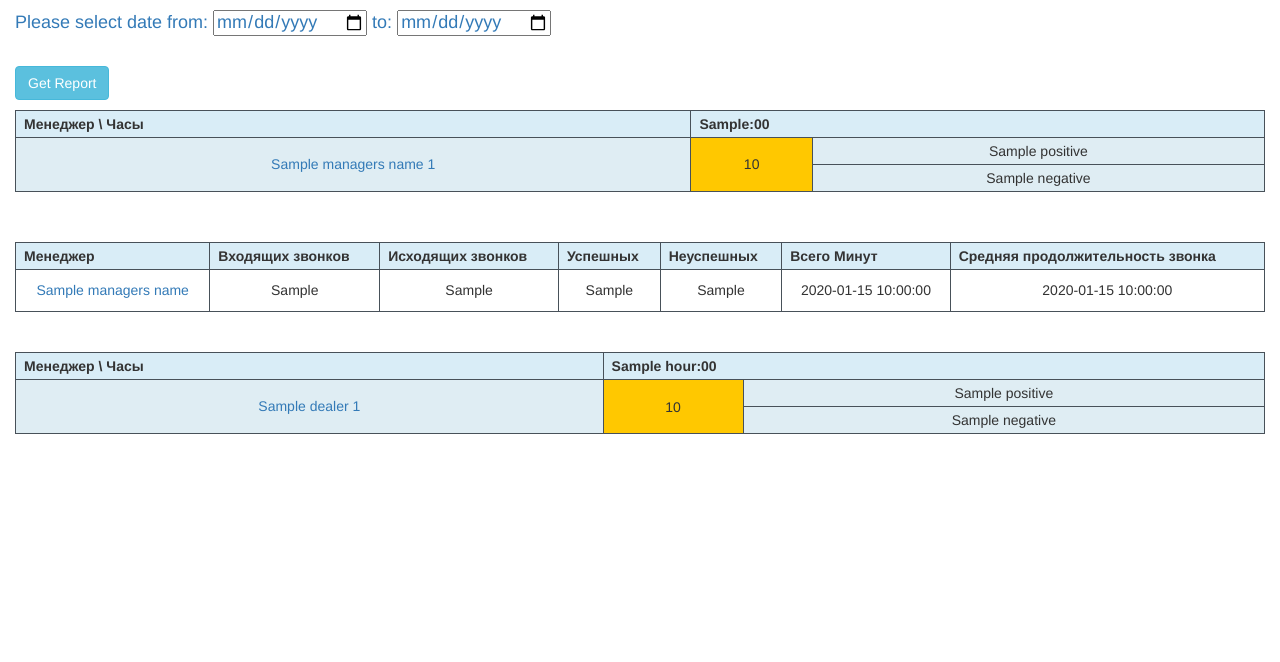
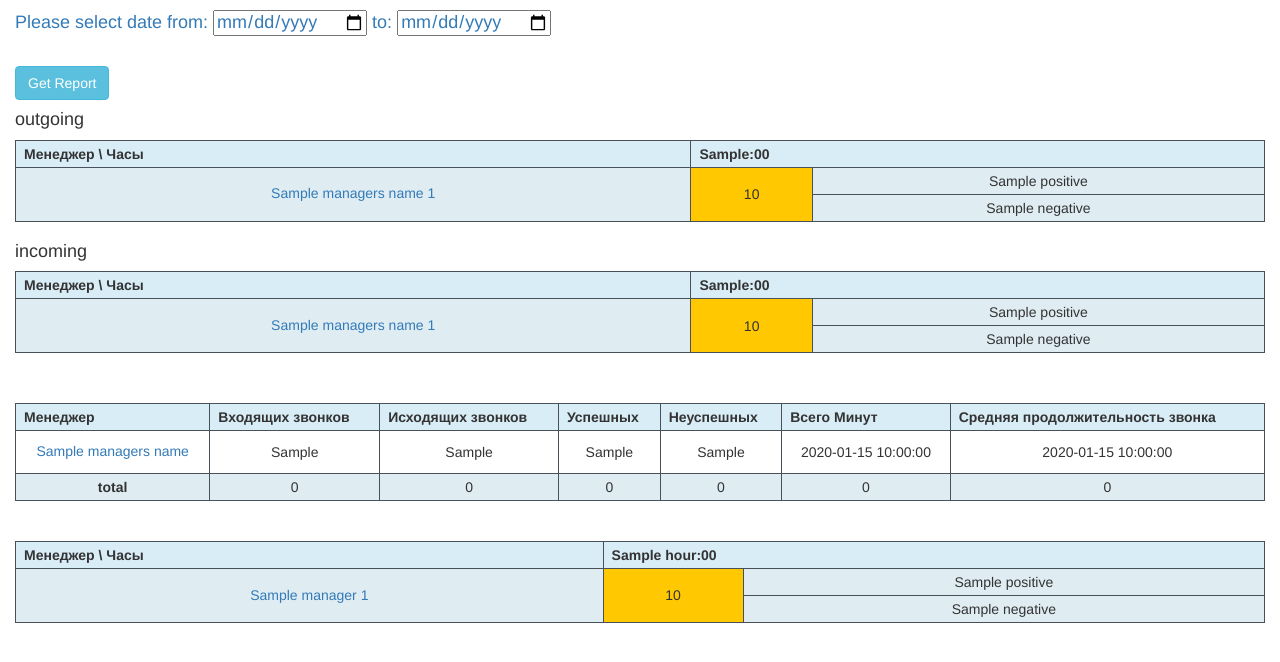
Before and after one commit to SergeyLatsarus/AsteriskStat, a Flask app: template app/templates/index.html in a window 1280 px wide; the page is wider, and only the part inside the window is pictured. Shown: the top 662 px of that part. Run offline with Flask 2, Linux system fonts and the light colour scheme; tables that the repository leaves empty or names only in its code hold one stand-in row (values such as "Sample post"); the template is opened without the code that fills it: values that come from a table or form of the project are taken from there, most other values are stand-ins (such as "Sample title", 1, 10 or a date in 2020); some libraries are stand-ins or nearby versions.

Commit message:
refactoring

```diff
--- a/app/templates/index.html
+++ b/app/templates/index.html
@@ -30,11 +30,19 @@
       <script>
           $(function() {
             $( "#datepicker_from" ).datepicker();
-          });
-            $(function() {
             $( "#datepicker_to" ).datepicker();
+            //$("#total_in").text(total_in);
           });
       </script>
+
+
+        <script>
+
+              $(function(){
+
+              });
+
+              </script>
 
     </head>
 
@@ -64,6 +72,8 @@
 
             {% endblock %}
 
+<h4>outgoing</h4>
+
           <table class="table table_score">
               <thead>
                 <tr class="info">
@@ -77,31 +87,31 @@
             </thead>
             <tbody>
 
-                {% for manager in managers %}
+                {% for manager in visible_managers %}
 
                 <tr align=center >
                   <td colspan="2" rowspan="2" align=center  style="background: #dfedf3" ><h5><p class="text-primary">{{ managers_names[manager] }} {{ managers[manager].caller_id }}</p></h5></td>
 
                     {% for i in work_hours %}
-                      <td rowspan="2" align=center class="row v_align_center" id = "{{ managers[manager].caller_id }}aRow{{i}}" > {{managers[manager].details[i].duration}}</td>
+                      <td rowspan="2" align=center class="row v_align_center" id = "{{ managers[manager].caller_id }}aRow{{i}}" > {{managers[manager].detailsOut[i].duration}}</td>
                       <script>
-                                if ({{ managers[manager].details[i].duration }} == 0) {
+                                if ({{ managers[manager].detailsOut[i].duration }} == 0) {
                                   document.getElementById('{{ managers[manager].caller_id }}aRow{{i}}').style.background = "#ffffff";
-                                } else if ({{ managers[manager].details[i].duration }} < 10) {
+                                } else if ({{ managers[manager].detailsOut[i].duration }} < 10) {
                                   document.getElementById('{{ managers[manager].caller_id }}aRow{{i}}').style.background = "#ff8800";
-                                } else if ({{ managers[manager].details[i].duration }} < 15) {
+                                } else if ({{ managers[manager].detailsOut[i].duration }} < 15) {
                                   document.getElementById('{{ managers[manager].caller_id }}aRow{{i}}').style.background = "#ffc800";
-                                } else if ({{ managers[manager].details[i].duration }} < 25) {
+                                } else if ({{ managers[manager].detailsOut[i].duration }} < 25) {
                                   document.getElementById('{{ managers[manager].caller_id }}aRow{{i}}').style.background = "#c4ff00";
-                                } else if ({{ managers[manager].details[i].duration }} < 35) {
+                                } else if ({{ managers[manager].detailsOut[i].duration }} < 35) {
                                   document.getElementById('{{ managers[manager].caller_id }}aRow{{i}}').style.background = "#00ff00";
-                                } else if ({{ managers[manager].details[i].duration }} < 70) {
+                                } else if ({{ managers[manager].detailsOut[i].duration }} < 70) {
                                   document.getElementById('{{ managers[manager].caller_id }}aRow{{i}}').style.background = "#228B22";
                                 } else {
                                   document.getElementById('{{ managers[manager].caller_id }}aRow{{i}}').style.background = "#66CC33";
                                 }
                       </script>
-                      <td style="background: #dfedf3 " align=center > {{ managers[manager].details[i].positive  }} </td>
+                      <td style="background: #dfedf3 " align=center > {{ managers[manager].detailsOut[i].positive  }} </td>
 
                     {% endfor %}
 
@@ -111,7 +121,7 @@
 
                         {% for i in work_hours %}
 
-                      <td align=center>{{ managers[manager].details[i].negative  }}</td>
+                      <td align=center>{{ managers[manager].detailsOut[i].negative  }}</td>
 
                         {% endfor %}
 
@@ -121,6 +131,68 @@
 
             </tbody>
         </table>
+
+<h4>incoming</h4>
+
+          <table class="table table_score">
+              <thead>
+                <tr class="info">
+                  <th colspan="2" align=center  rowspan="2">Менеджер \ Часы </th>
+
+                {% for i in work_hours %}
+                  <th colspan="2" rowspan="2" align=center >{{i}}:00</th>
+                {% endfor %}
+
+                </tr>
+            </thead>
+            <tbody>
+
+                {% for manager in visible_managers %}
+
+                <tr align=center >
+                  <td colspan="2" rowspan="2" align=center  style="background: #dfedf3" ><h5><p class="text-primary">{{ managers_names[manager] }} {{ managers[manager].caller_id }}</p></h5></td>
+
+                    {% for i in work_hours %}
+                      <td rowspan="2" align=center class="row v_align_center" id = "{{ managers[manager].caller_id }}bRow{{i}}" > {{managers[manager].detailsIn[i].duration}}</td>
+                      <script>
+                                if ({{ managers[manager].detailsIn[i].duration }} == 0) {
+                                  document.getElementById('{{ managers[manager].caller_id }}bRow{{i}}').style.background = "#ffffff";
+                                } else if ({{ managers[manager].detailsIn[i].duration }} < 10) {
+                                  document.getElementById('{{ managers[manager].caller_id }}bRow{{i}}').style.background = "#ff8800";
+                                } else if ({{ managers[manager].detailsIn[i].duration }} < 15) {
+                                  document.getElementById('{{ managers[manager].caller_id }}bRow{{i}}').style.background = "#ffc800";
+                                } else if ({{ managers[manager].detailsIn[i].duration }} < 25) {
+                                  document.getElementById('{{ managers[manager].caller_id }}bRow{{i}}').style.background = "#c4ff00";
+                                } else if ({{ managers[manager].detailsIn[i].duration }} < 35) {
+                                  document.getElementById('{{ managers[manager].caller_id }}bRow{{i}}').style.background = "#00ff00";
+                                } else if ({{ managers[manager].detailsIn[i].duration }} < 70) {
+                                  document.getElementById('{{ managers[manager].caller_id }}bRow{{i}}').style.background = "#228B22";
+                                } else {
+                                  document.getElementById('{{ managers[manager].caller_id }}bRow{{i}}').style.background = "#66CC33";
+                                }
+                      </script>
+                      <td style="background: #dfedf3 " align=center > {{ managers[manager].detailsIn[i].positive  }} </td>
+
+                    {% endfor %}
+
+
+                </tr>
+                     <tr style="background: #dfedf3">
+
+                        {% for i in work_hours %}
+
+                      <td align=center>{{ managers[manager].detailsIn[i].negative  }}</td>
+
+                        {% endfor %}
+
+                </tr>
+
+                {% endfor %}
+
+            </tbody>
+        </table>
+
+
 
         <br>
 
@@ -136,9 +208,17 @@
                   <th>Средняя продолжительность звонка</th>
                   </tr>
           </thead>
-
+<script> total_in = 0;
+         total_out = 0;
+         total_succes = 0;
+         total_unsucces = 0;
+         total_time = 0;
+         total_avg = 0;
+         sum = 0;
+         i = 0;
+</script>
           <tbody align=center border=solid 1px #326e87>
-            {% for manager in managers %}
+            {% for manager in visible_managers %}
 
               <tr>
               <td><h5> <p class="text-primary">{{ managers_names[manager] }}</p> </h5>  </td>
@@ -149,9 +229,25 @@
               <td>{{ managers[manager].total_calls_time  }}</td>
               <td>{{ managers[manager].average_time}}</td>
               </tr>
-
-
+            <script>total_in +={{ managers[manager].inbound_calls }};
+                    total_out += {{ managers[manager].outbound_calls }};
+                    total_succes += {{ managers[manager].succesed_calls  }};
+                    total_unsucces += {{ managers[manager].unsuccesed_calls  }};
+                    total_time += {{ managers[manager].total_calls_time  }};
+                    sum += {{ managers[manager].average_time}};
+                    i++;
+                    total_avg = (sum/i).toFixed(1);
+            </script>
             {% endfor %}
+          <tr bgcolor="#dfedf3">
+            <td> <b> total </b>  </td>
+            <td id="total_in"> </td>
+            <td id="total_out">  </td>
+            <td id="total_succes">  </td>
+            <td id="total_unsucces">  </td>
+            <td id="total_time">  </td>
+            <td id="total_avg">  </td>
+          </tr>
           </tbody>
 
 
@@ -171,34 +267,34 @@
                 {% for dealer in dealingers %}
 
                 <tr align=center >
-                  <td colspan="2" rowspan="2" align=center  style="background: #dfedf3" ><h5><p class="text-primary">{{ dealingers[dealer].caller_name }} {{ dealingers[dealer].caller_id }}</p></h5></td>
+                  <td colspan="2" rowspan="2" align=center  style="background: #dfedf3" ><h5><p class="text-primary">{{ managers[dealer].caller_name }} {{ managers[dealer].caller_id }}</p></h5></td>
 
                     {% for i in all_hours %}
-                      <td rowspan="2" align=center class="row v_align_center" id = "{{ dealingers[dealer].caller_id }}aRow{{i}}" > {{dealingers[dealer].details[i].duration}}</td>
+                      <td rowspan="2" align=center class="row v_align_center" id = "{{ managers[dealer].caller_id }}cRow{{i}}" > {{managers[dealer].detailsIn[i].duration}}</td>
                       <script>
-                                if ({{ dealingers[dealer].details[i].duration }} == 0) {
-                                  document.getElementById('{{ dealingers[dealer].caller_id }}aRow{{i}}').style.background = "#ffffff";
-                                } else if ({{ dealingers[dealer].details[i].duration }} < 10) {
-                                  document.getElementById('{{ dealingers[dealer].caller_id }}aRow{{i}}').style.background = "#ff8800";
-                                } else if ({{ dealingers[dealer].details[i].duration }} < 15) {
-                                  document.getElementById('{{ dealingers[dealer].caller_id }}aRow{{i}}').style.background = "#ffc800";
-                                } else if ({{ dealingers[dealer].details[i].duration }} < 25) {
-                                  document.getElementById('{{ dealingers[dealer].caller_id }}aRow{{i}}').style.background = "#c4ff00";
-                                } else if ({{ dealingers[dealer].details[i].duration }} < 35) {
-                                  document.getElementById('{{ dealingers[dealer].caller_id }}aRow{{i}}').style.background = "#00ff00";
-                                } else if ({{ dealingers[dealer].details[i].duration }} < 70) {
-                                  document.getElementById('{{ dealingers[dealer].caller_id }}aRow{{i}}').style.background = "#228B22";
+                                if ({{ managers[dealer].detailsIn[i].duration }} == 0) {
+                                  document.getElementById('{{ managers[dealer].caller_id }}cRow{{i}}').style.background = "#ffffff";
+                                } else if ({{ managers[dealer].detailsIn[i].duration }} < 10) {
+                                  document.getElementById('{{ managers[dealer].caller_id }}cRow{{i}}').style.background = "#ff8800";
+                                } else if ({{ managers[dealer].detailsIn[i].duration }} < 15) {
+                                  document.getElementById('{{ managers[dealer].caller_id }}cRow{{i}}').style.background = "#ffc800";
+                                } else if ({{ managers[dealer].detailsIn[i].duration }} < 25) {
+                                  document.getElementById('{{ managers[dealer].caller_id }}cRow{{i}}').style.background = "#c4ff00";
+                                } else if ({{ managers[dealer].detailsIn[i].duration }} < 35) {
+                                  document.getElementById('{{ managers[dealer].caller_id }}cRow{{i}}').style.background = "#00ff00";
+                                } else if ({{ managers[dealer].detailsIn[i].duration }} < 70) {
+                                  document.getElementById('{{ managers[dealer].caller_id }}cRow{{i}}').style.background = "#228B22";
                                 } else {
-                                  document.getElementById('{{ dealingers[dealer].caller_id }}aRow{{i}}').style.background = "#66CC33";
+                                  document.getElementById('{{ managers[dealer].caller_id }}cRow{{i}}').style.background = "#66CC33";
                                 }
                       </script>
-                      <td style="background: #dfedf3 " align=center > {{ dealingers[dealer].details[i].positive  }} </td>
+                      <td style="background: #dfedf3 " align=center > {{ managers[dealer].detailsIn[i].positive  }} </td>
                     {% endfor %}
 
                 </tr>
                      <tr style="background: #dfedf3">
                         {% for i in all_hours %}
-                            <td align=center>{{ dealingers[dealer].details[i].negative  }}</td>
+                            <td align=center>{{ managers[dealer].detailsIn[i].negative  }}</td>
                         {% endfor %}
                 </tr>
 
@@ -208,5 +304,19 @@
 
   </div>
   <br><br>
+
+
+
+      <script>
+          $(function() {
+            $("#total_in").text(total_in);
+            $("#total_out").text(total_out);
+            $("#total_succes").text(total_succes);
+            $("#total_unsucces").text(total_unsucces);
+            $("#total_time").text(total_time);
+            $("#total_avg").text(total_avg);
+          });
+      </script>
+
   </body>
 </html>
--- a/app/views.py
+++ b/app/views.py
@@ -3,10 +3,11 @@ import sys
 reload(sys)
 sys.setdefaultencoding('utf8')
 
-from flask import render_template, flash, redirect, request
+from flask import render_template, request
 from app import app
 from getData import UserDate
 import getData
+from config import managers_num, managers_names, dealingers_num, work_hours, all_hours
 
 
 @app.route('/')
@@ -15,17 +16,11 @@ import getData
 
 def index():
 
-    managers_num = ('205', '207', '223', '251', '300', '221', '227')
-    managers_names = { 205:"Андрей Радостнов",207:"Дмитрий Алексенцев",223:"Алина Кондратьева",300:"Богдан Малышев",221:"Александр Мелкумянц",227:"Михаил Цыганов"}
-    dealingers_num = ('241', '242', '209')
-    work_hours = ('08','09','10','11','12','13','14','15','16','17','18','19','20')
-    all_hours = ('00','01','02','03','04','05','06','07','08','09','10','11','12','13','14','15','16','17','18','19','20','21','22','23')
-
     form = UserDate(request.form)
     requsted_date_from = form.input_date_from._value()
     requsted_date_to = form.input_date_to._value()
 
-    all_managers = getData.query(requsted_date_from, requsted_date_to)
+    all_managers = getData.main(requsted_date_from, requsted_date_to)
     visible_managers = {}
     visible_dealingers = {}
 
@@ -45,7 +40,9 @@ def index():
         form = form,
         dealingers = visible_dealingers,
         managers_names = managers_names,
-        managers = visible_managers)
+        visible_managers = visible_managers,
+        managers = all_managers)
+
 
 
 @app.route('/config')
```
Also changed, not shown: app/getData.py (+54 -90 lines), app/managers.py (+37 -13 lines), config.py (+9 -0 lines), mysqlconfig.py (+4 -4 lines), README.md, 1 other file.
